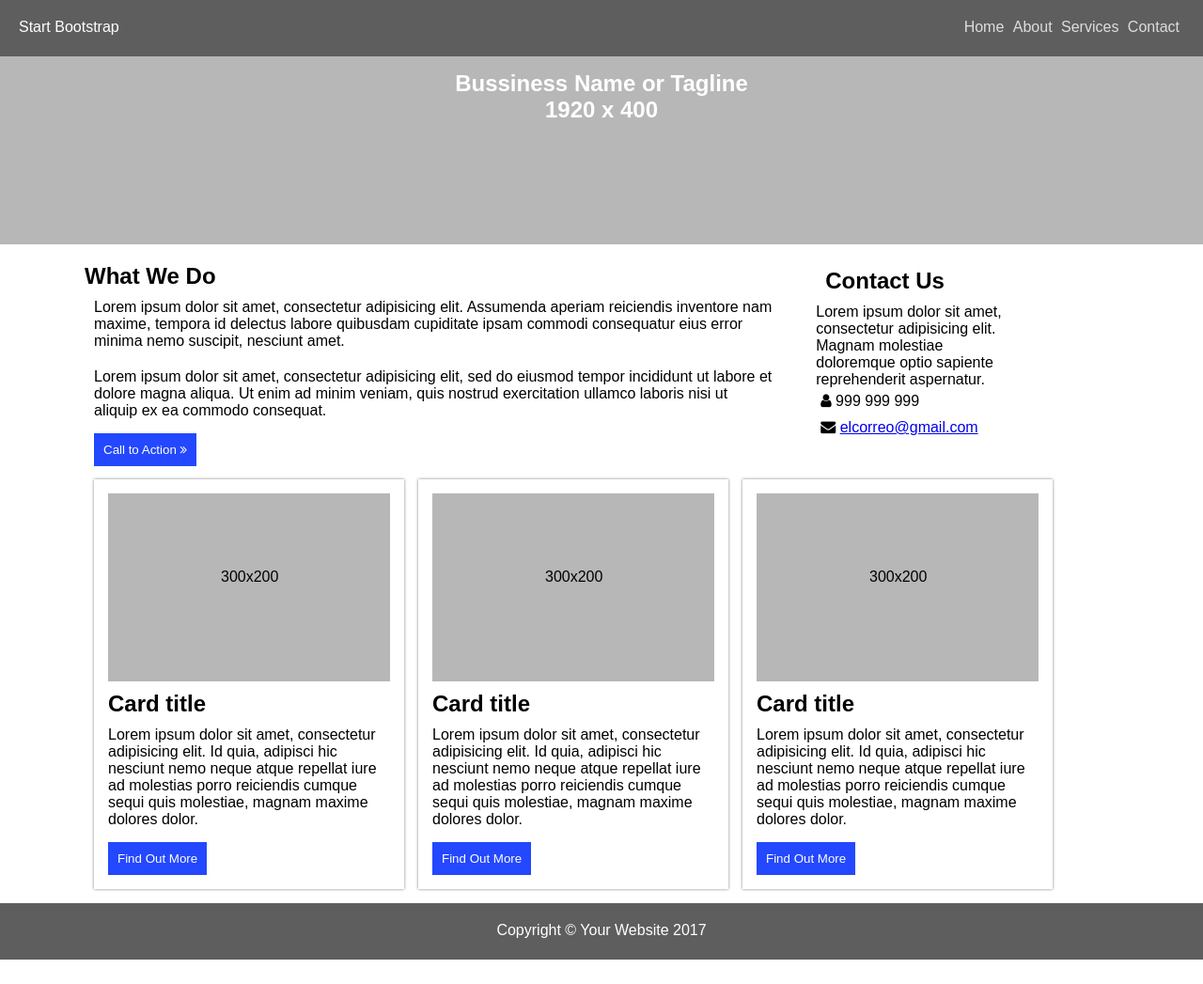
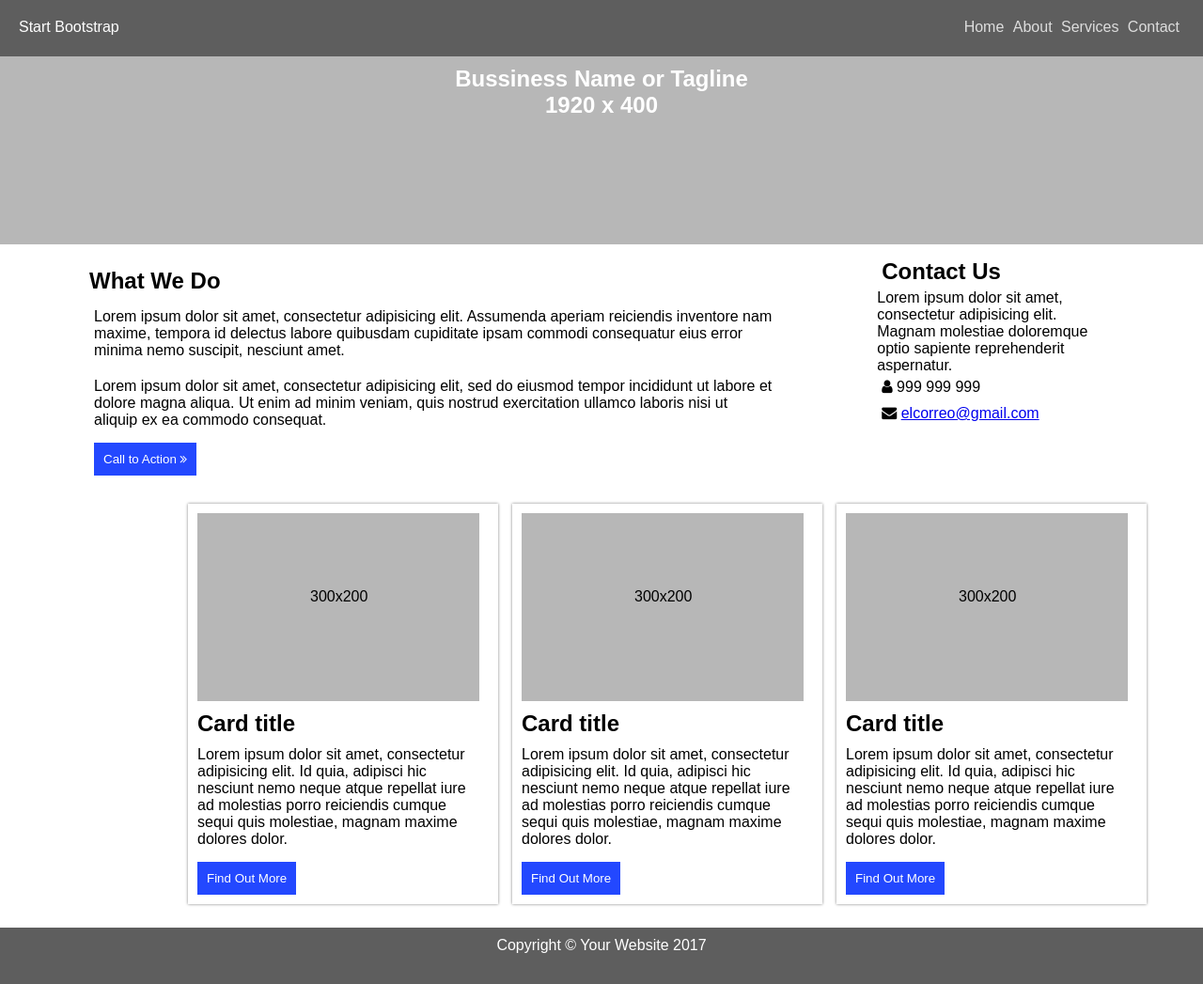
Before and after one commit to DDCenteno/MyPage, a plain HTML site: page index.html in a window 1280 px wide. Shown: the whole page at 94% size. Before the commit the page ends 1021 px from the top, so only its background shows below. Drawn offline with Linux system fonts and the light colour scheme; a script that the page names is missing.

Commit message:
mejorando visualizacion

```diff
--- a/css/main.css
+++ b/css/main.css
@@ -4,17 +4,25 @@
 	box-sizing: border-box;
 }
 /* config de grid System */
-.row::after {
+.container {
+	margin: 0 auto;
+	width: 100%;
+}
+.row::after, .row::before {
 	content: "";
 	clear: both;
 	display: table;
 }
+.col-1, .col-2 , .col-3, .col-4, .col-5, .col-6, .col-7, .col-8, .col-9, .col-10, .col-11, .col-12 {
+    padding: 15px;
+}
 [class*="col-"] {
 	float: left;
-	padding: 15px;
+	min-height: 7px;
+	padding: 10px;
 }
 /* para mobile */
-@media only screen and (min-width: 600px) {
+@media only screen and (min-width: 768px) {
  /* tablet :v */
    .col-m-1 {width: 8.33%;}
    .col-m-2 {width: 16.66%;}
@@ -29,7 +37,7 @@
    .col-m-11 {width: 91.66%;}
    .col-m-12 {width: 100%;}
 }
-@media only screen and (min-width: 768px){
+@media only screen and (min-width: 1200px){
 	/* desktop */
 	.col-1 {width: 8.33%;}
     .col-2 {width: 16.66%;}
@@ -42,7 +50,7 @@
     .col-9 {width: 75%;}
     .col-10 {width: 83.33%;}
     .col-11 {width: 91.66%;}
-    .col-12 {width: 100%;}
+	.col-12 {width: 100%;}
 }
 /* terminando la configuración */
 body {
@@ -55,15 +63,32 @@ header {
 	color: white;
 	box-sizing: border-box;
 	padding: 20px;
+	width: 100%;
 }
 header h1 {
 	float: left;
 	font-size: 16px;
 	font-weight: 100;
 }
-.menunav{
+/* prueba menu desplegable*/
+.btn-menu{
+	display: none;
+}
+header label{
+	display: none;
+	widows: 30px;
+	height: 30px;
+	padding: 10px;
+}
+header label:hover{
+	cursor: pointer;
+}
 
+/* aca termina prueba */
+button:hover {
+	background-color: rgb(29, 43, 109);
 }
+
 .menu {
 	float: right;
 	font-size: 16px;
@@ -89,17 +114,15 @@ header h1 {
 	background-color:#B7B7B7FF;
 	color: white;
 }
-.sectionLeft, .sectionRight{
-	height: 250px;
-}
+
 .sectionLeft {
 	/* background-color: blue; */
 	box-sizing: border-box;
 	padding: 20px;
 	padding-left: 90px;
 }
-.sectionLeft + .sectionRight  h2{
-	padding: 10px;
+.sectionLeft h2, .sectionRight  h2{
+	padding: 5px;
 }
 .sectionLeft p{
 	padding: 10px;
@@ -114,6 +137,7 @@ header h1 {
 }
 .sectionRight {
 	width: 250px;
+	margin: auto 70px;
 }
 .sectionRight p:firstChild {
 	padding: 10px;
@@ -121,13 +145,26 @@ header h1 {
 .sectionRight .user, .tel{
 	padding: 5px;
 }
-.cards{
-	padding-left:100px;
-}
+
 .cards .container1, .container2, .container3 {
 	box-shadow: 0px 0px 3px gray;
 	width: 330px;
 	margin-right: 15px;
+}
+.cards{
+	width: 100%;
+	padding: 10px;
+}
+@media only screen and (min-width: 768px){
+.cards .container1{
+	margin-left: 80px;
+}
+
+}
+@media only screen and (min-width: 1200px){
+	.cards .container1 {
+		margin-left: 190px;
+	}
 }
 .cards .container1 div{
 	background-color: #B7B7B7FF;
@@ -178,6 +215,7 @@ header h1 {
 
 }
 footer {
+	width: 100%;
 	margin-top: 15px;
 	text-align: center;
 	height: 60px;
--- a/index.html
+++ b/index.html
@@ -1,5 +1,6 @@
 <!DOCTYPE html>
 <html>
+
 <head>
 	<meta name="viewport" content="width=device-width, initial-scale=1.0">
 	<meta charset="utf-8">
@@ -7,21 +8,28 @@
 	<link rel="stylesheet" href="assets/icons/font-awesome/css/font-awesome.min.css">
 	<link rel="stylesheet" href="css/main.css">
 </head>
+
 <body>
+
 	<header>
 		<h1>Start Bootstrap</h1>
-		<div class="menu menunav" id="menu-js">
+		<div class="menu">
+			<!-- Esto es una prueba para el menu desplegable
+				<input type="checkbox" id="btn-menu">
+			<label for="btn-menu"><i class="fa fa-bars" aria-hidden="true"></i></label>-->
+			<nav class="menubar">
 			<ul>
 				<li>Home</li>
 				<li>About</li>
 				<li>Services</li>
 				<li>Contact</li>
-				<!-- <li><a href="javascript:void(0);" onclick="myFunction()"><i class="fa fa-bars" aria-hidden="true"></i></a></li> -->
 			</ul>
+		</nav>
 		</div>
 	</header>
+	<div class="container">
 		<div class="row">
-	<section class="banner col-12 ">
+			<section class="banner col-12 col-m-12">
 				<h2>Bussiness Name or Tagline</h2>
 				<h1>1920 x 400</h1>
 			</section>
@@ -29,44 +37,62 @@
 		<div class="row">
 			<section class="sectionLeft col-8 col-m-12">
 				<h2>What We Do</h2>
-			<p> Lorem ipsum dolor sit amet, consectetur adipisicing elit. Assumenda aperiam reiciendis inventore nam maxime, tempora id delectus labore quibusdam cupiditate ipsam commodi consequatur eius error minima nemo suscipit, nesciunt amet. </p>
-			<p>Lorem ipsum dolor sit amet, consectetur adipisicing elit, sed do eiusmod
-			tempor incididunt ut labore et dolore magna aliqua. Ut enim ad minim veniam,
-			quis nostrud exercitation ullamco laboris nisi ut aliquip ex ea commodo
-			consequat.</p>
-			<button>Call to Action <i class="fa fa-angle-double-right" aria-hidden="true"></i></button>
+				<p> Lorem ipsum dolor sit amet, consectetur adipisicing elit. Assumenda aperiam reiciendis inventore nam maxime, tempora
+					id delectus labore quibusdam cupiditate ipsam commodi consequatur eius error minima nemo suscipit, nesciunt amet. </p>
+				<p>Lorem ipsum dolor sit amet, consectetur adipisicing elit, sed do eiusmod tempor incididunt ut labore et dolore magna
+					aliqua. Ut enim ad minim veniam, quis nostrud exercitation ullamco laboris nisi ut aliquip ex ea commodo consequat.
+				</p>
+				<button>Call to Action
+					<i class="fa fa-angle-double-right" aria-hidden="true"></i>
+				</button>
 			</section>
 			<section class="sectionRight col-4 col-m-12">
 				<h2>Contact Us</h2>
-			<p>Lorem ipsum dolor sit amet, consectetur adipisicing elit. Magnam molestiae doloremque optio sapiente reprehenderit aspernatur. </p>
-			<p class="user"><i class="fa fa-user" aria-hidden="true"></i> 999 999 999</p>
-			<p class="tel"><i class="fa fa-envelope" aria-hidden="true"></i> <a href="#">elcorreo@gmail.com</a></p>
+				<p>Lorem ipsum dolor sit amet, consectetur adipisicing elit. Magnam molestiae doloremque optio sapiente reprehenderit aspernatur.
+					</p>
+				<p class="user">
+					<i class="fa fa-user" aria-hidden="true"></i> 999 999 999</p>
+				<p class="tel">
+					<i class="fa fa-envelope" aria-hidden="true"></i>
+					<a href="#">elcorreo@gmail.com</a>
+				</p>
 
 			</section>
 		</div>
 		<div class="row cards">
 			<div class="container1 col-4 col-m-12">
-			<div><span>300x200</span></div>
+				<div>
+					<span>300x200</span>
+				</div>
 				<h2>Card title</h2>
-			<p>Lorem ipsum dolor sit amet, consectetur adipisicing elit. Id quia, adipisci hic nesciunt nemo neque atque repellat iure ad molestias porro reiciendis cumque sequi quis molestiae, magnam maxime dolores dolor.</p>
+				<p>Lorem ipsum dolor sit amet, consectetur adipisicing elit. Id quia, adipisci hic nesciunt nemo neque atque repellat iure
+					ad molestias porro reiciendis cumque sequi quis molestiae, magnam maxime dolores dolor.</p>
 				<button>Find Out More</button>
 			</div>
 			<div class="container2 col-4 col-m-12">
-			<div><span>300x200</span></div>
+				<div>
+					<span>300x200</span>
+				</div>
 				<h2>Card title</h2>
-			<p>Lorem ipsum dolor sit amet, consectetur adipisicing elit. Id quia, adipisci hic nesciunt nemo neque atque repellat iure ad molestias porro reiciendis cumque sequi quis molestiae, magnam maxime dolores dolor.</p>
+				<p>Lorem ipsum dolor sit amet, consectetur adipisicing elit. Id quia, adipisci hic nesciunt nemo neque atque repellat iure
+					ad molestias porro reiciendis cumque sequi quis molestiae, magnam maxime dolores dolor.</p>
 				<button>Find Out More</button>
 			</div>
 			<div class="container3 col-4 col-m-12">
-			<div><span>300x200</span></div>
+				<div>
+					<span>300x200</span>
+				</div>
 				<h2>Card title</h2>
-			<p>Lorem ipsum dolor sit amet, consectetur adipisicing elit. Id quia, adipisci hic nesciunt nemo neque atque repellat iure ad molestias porro reiciendis cumque sequi quis molestiae, magnam maxime dolores dolor.</p>
+				<p>Lorem ipsum dolor sit amet, consectetur adipisicing elit. Id quia, adipisci hic nesciunt nemo neque atque repellat iure
+					ad molestias porro reiciendis cumque sequi quis molestiae, magnam maxime dolores dolor.</p>
 				<button>Find Out More</button>
 			</div>
 		</div>
-	<footer>
+	</div>
+	<footer class="col-12 col-m-12">
 		<p>Copyright &#169; Your Website 2017</p>
 	</footer>
 <script src="js/app.js"></script>
 </body>
+
 </html>
```
Lines whose indentation alone changed are shown as unchanged.
